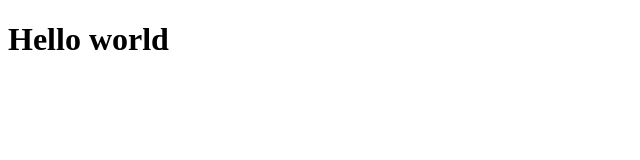
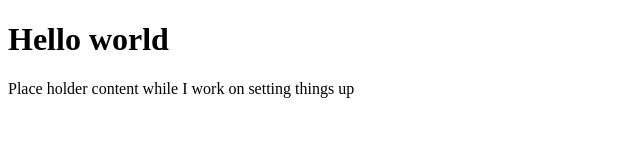
Before and after one commit to mephysto/radio-meuh-playlist-history, a website: page hello.html in a window 1280 px wide. Shown: the whole page, without its empty margins (0-640 px from the left). Drawn offline with Linux system fonts and the light colour scheme.

Commit message:
explainer for hello.html

```diff
--- a/hello.html
+++ b/hello.html
@@ -9,5 +9,6 @@
 
   <body>
     <h1>Hello world</h1>
+    <p>Place holder content while I work on setting things up</p>
   </body>
 </html>
```
